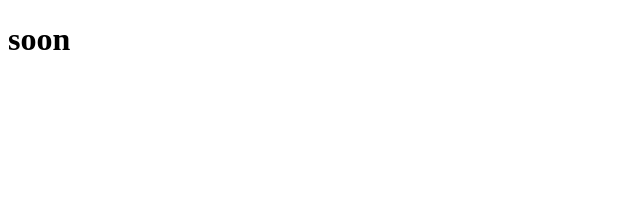
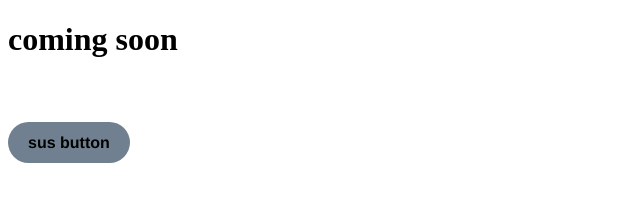
Before and after one commit to canturias/portfolio_v2, a plain HTML site: page index.html in a window 1280 px wide. Shown: the whole page, without its empty margins (0-640 px from the left). Drawn offline with Linux system fonts and the light colour scheme.

Commit message:
a1.0.0
Sus Update

```diff
--- a/index.html
+++ b/index.html
@@ -4,8 +4,25 @@
     <meta charset="UTF-8">
     <meta name="viewport" content="width=device-width, initial-scale=1.0">
     <title>Canturias</title>
+    <style>
+        .sus {
+            color: black;
+            text-decoration: none;
+            background-color:rgb(112, 128, 144);
+            padding: 12px 20px 12px 20px;
+            border-radius: 24px;
+            font-family: Helvetica;
+            font-weight: 700;
+            transition: 0.15s;
+        }
+        .sus:hover {
+            background-color: rgb(116, 159, 206);
+        }
+    </style>
 </head>
 <body>
-    <h1>soon</h1>
+    <h1>coming soon</h1>
+    <br> <br> <br>
+    <a class="sus" href="sus.html">sus button</a>
 </body>
 </html>
```
Also changed, not shown: sus.html (added, +12 -0 lines), assets/sus.jpg (added).
